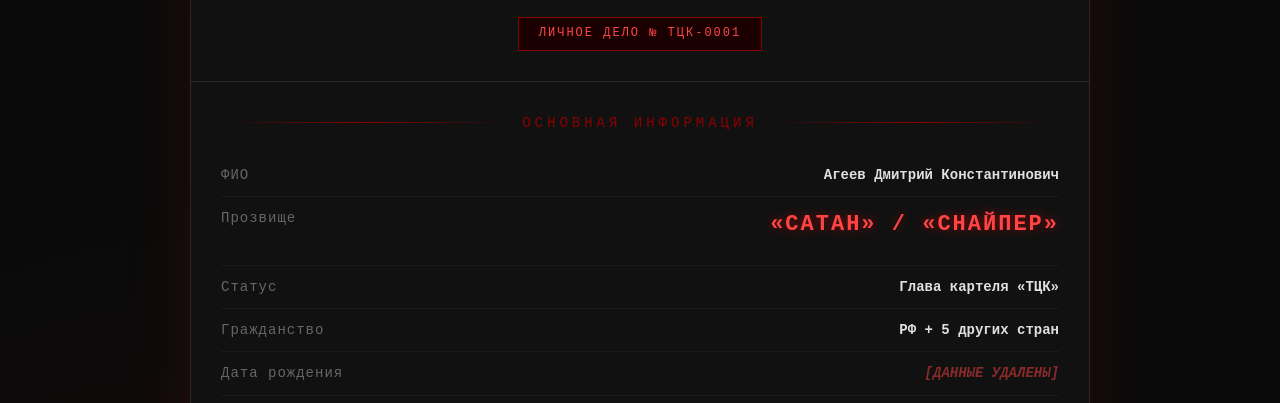
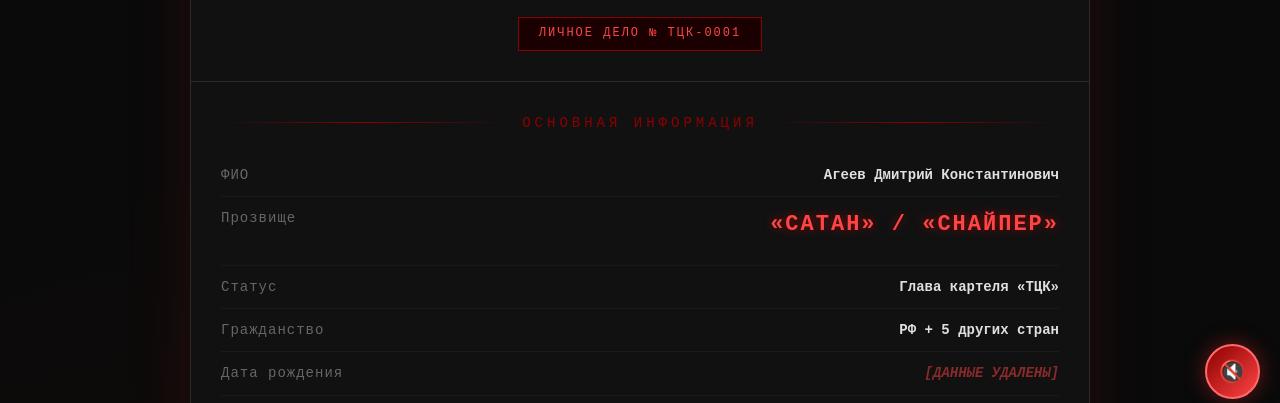
Before and after one commit to NOVO-Malinograd-test/Ageev-TCK, a plain HTML site: page index.html in a window 1280 px wide. Shown: the part 381-784 px from the top of the page. Drawn offline with Linux system fonts and the light colour scheme.

Commit message:
Update index.html

```diff
--- a/index.html
+++ b/index.html
@@ -669,6 +669,70 @@
     element.classList.add('active');
   }
 </script>
+<!-- МУЗЫКАЛЬНЫЙ ВИДЖЕТ -->
+<div class="music-widget">
+  <audio id="bgMusic" loop>
+    <source src="music.mp3" type="audio/mpeg">
+    Твой браузер не поддерживает аудио.
+  </audio>
+  <button class="music-btn" onclick="toggleMusic()" id="musicBtn" title="Включить музыку">
+    🔇
+  </button>
+</div>
 
+<style>
+.music-widget {
+  position: fixed;
+  bottom: 20px;
+  right: 20px;
+  z-index: 999;
+}
+
+.music-btn {
+  width: 55px;
+  height: 55px;
+  border-radius: 50%;
+  background: linear-gradient(135deg, #8b0000, #ff4444);
+  color: #fff;
+  border: 2px solid #ff6b6b;
+  font-size: 22px;
+  cursor: pointer;
+  box-shadow: 0 0 20px rgba(180, 30, 30, 0.6);
+  transition: all 0.3s;
+}
+
+.music-btn:hover {
+  transform: scale(1.1);
+  box-shadow: 0 0 35px rgba(255, 68, 68, 0.9);
+}
+
+.music-btn.playing {
+  animation: pulse-music 1.5s infinite;
+}
+
+@keyframes pulse-music {
+  0%, 100% { box-shadow: 0 0 20px rgba(180, 30, 30, 0.6); }
+  50% { box-shadow: 0 0 40px rgba(255, 68, 68, 1); }
+}
+</style>
+
+<script>
+function toggleMusic() {
+  const music = document.getElementById('bgMusic');
+  const btn = document.getElementById('musicBtn');
+
+  if (music.paused) {
+    music.play().catch(e => console.log('Ошибка воспроизведения:', e));
+    btn.textContent = '🔊';
+    btn.classList.add('playing');
+    btn.title = 'Выключить музыку';
+  } else {
+    music.pause();
+    btn.textContent = '🔇';
+    btn.classList.remove('playing');
+    btn.title = 'Включить музыку';
+  }
+}
+</script>
 </body>
 </html>
```
